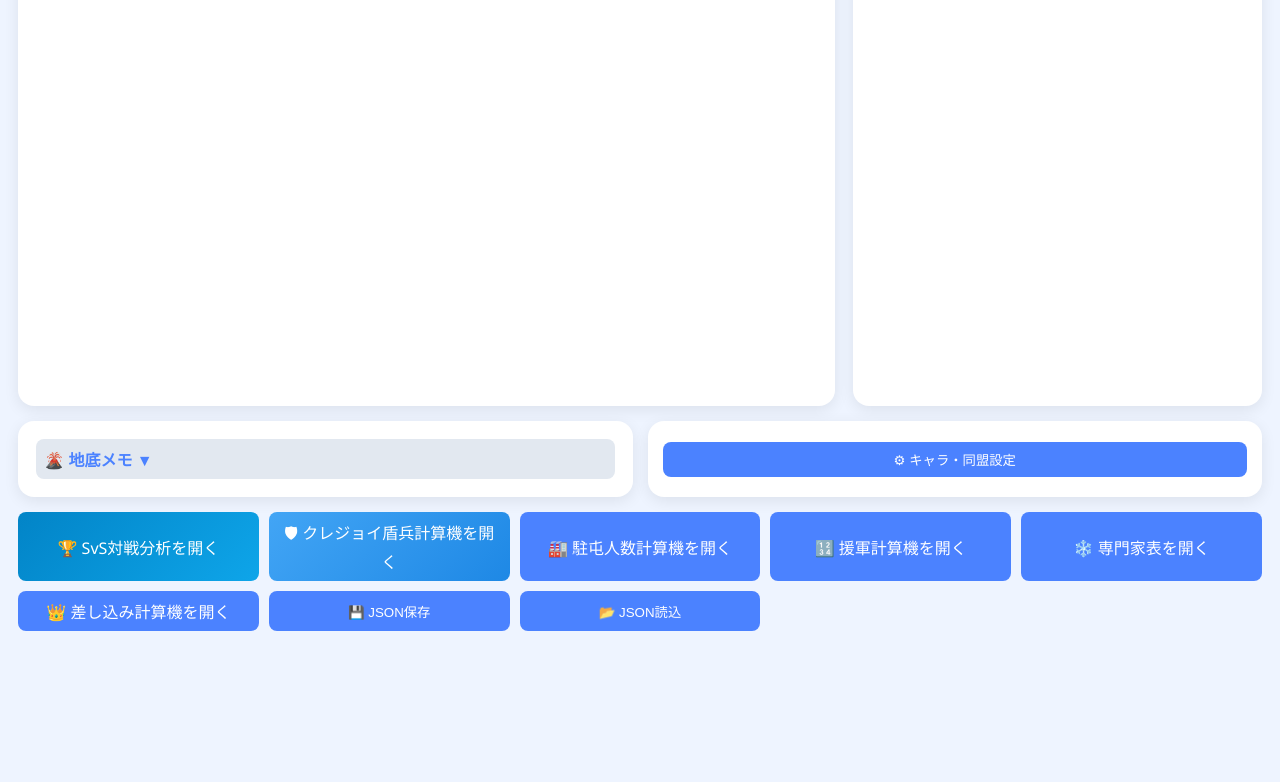
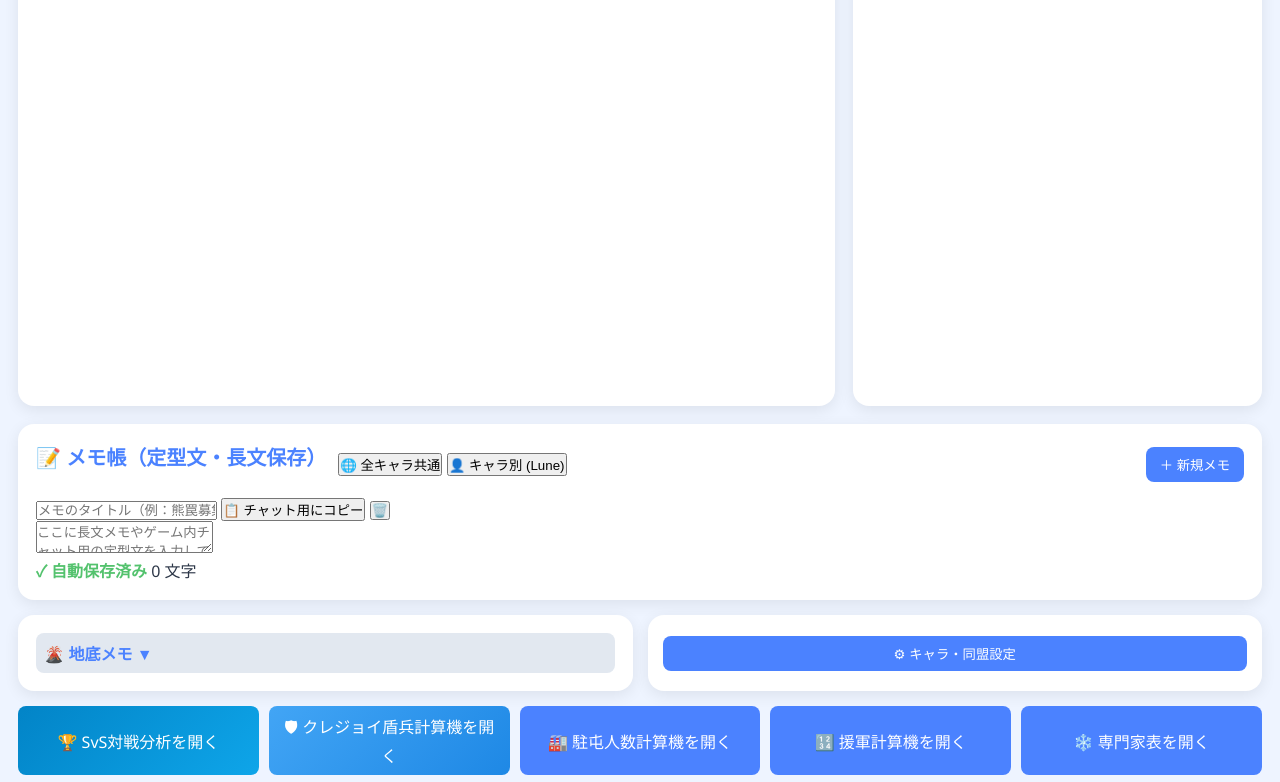
Before and after one commit to Lune-WS/Whiteout-Checklist, a plain HTML site: page index.html in a window 1280 px wide. Shown: the part 1694-2476 px from the top of the page. Before the commit the page ends 2373 px from the top, so only its background shows below. Drawn offline with Linux system fonts and the light colour scheme.

Commit message:
Update index.html

```diff
--- a/index.html
+++ b/index.html
@@ -184,6 +184,7 @@
 </main>
 
 <!-- Event Area -->
+<!-- Event Area & ToDo List -->
 <section class="bottom-area">
 
     <section class="card event-card">
@@ -216,15 +217,16 @@
 
     </section>
 
+    <!-- 旧メモ帳をToDoリストとして維持 -->
     <section id="officerCard" class="card officer-card">
 
         <div class="card-header">
-            <h2>📝 メモ帳</h2>
+            <h2>✅ ToDoリスト</h2>
             <button id="toggleOfficerForm" class="primary-btn">＋追加</button>
         </div>
 
         <div id="officerForm" class="input-form hidden">
-            <input id="officerInput" type="text" placeholder="内容">
+            <input id="officerInput" type="text" placeholder="やることを入力">
             <button id="addOfficerBtn" class="success-btn">追加</button>
         </div>
 
@@ -232,6 +234,43 @@
 
     </section>
 
+</section>
+
+<!-- 新設：がっつり保存＆チャットコピー用メモ帳 -->
+<section class="card free-memo-card" style="margin-top: 18px;">
+    <div class="card-header" style="flex-wrap: wrap; gap: 10px;">
+        <div style="display: flex; align-items: center; gap: 12px; flex-wrap: wrap;">
+            <h2>📝 メモ帳（定型文・長文保存）</h2>
+            <div class="memo-scope-switch">
+                <button type="button" id="memoScopeCommon" class="scope-btn active" onclick="switchMemoScope('common')">🌐 全キャラ共通</button>
+                <button type="button" id="memoScopeChar" class="scope-btn" onclick="switchMemoScope('char')">👤 キャラ別 (<span id="memoCharLabel">Lune</span>)</button>
+            </div>
+        </div>
+        <div style="display: flex; gap: 8px;">
+            <button type="button" class="primary-btn" onclick="createNewFreeMemo()">＋ 新規メモ</button>
+        </div>
+    </div>
+
+    <div class="free-memo-layout">
+        <!-- 左側：メモ一覧リスト -->
+        <div class="free-memo-sidebar" id="freeMemoList">
+            <!-- script.jsで生成 -->
+        </div>
+
+        <!-- 右側：エディタ＆コピーエリア -->
+        <div class="free-memo-editor">
+            <div class="free-memo-toolbar">
+                <input type="text" id="freeMemoTitle" placeholder="メモのタイトル（例：熊罠募集文、同盟ルールなど）" oninput="saveCurrentFreeMemo()">
+                <button type="button" id="copyFreeMemoBtn" class="copy-chat-btn" onclick="copyFreeMemoToClipboard()">📋 チャット用にコピー</button>
+                <button type="button" class="delete-memo-btn" onclick="deleteCurrentFreeMemo()" title="このメモを削除">🗑️</button>
+            </div>
+            <textarea id="freeMemoContent" placeholder="ここに長文メモやゲーム内チャット用の定型文を入力してください（自動保存されます）..." oninput="saveCurrentFreeMemo()"></textarea>
+            <div class="free-memo-footer">
+                <span id="freeMemoStatus" style="color: #53c26d; font-weight: bold;">✓ 自動保存済み</span>
+                <span id="freeMemoCharCount">0 文字</span>
+            </div>
+        </div>
+    </div>
 </section>
 
 <!-- 地底メモ ＆ キャラ設定 -->
```
